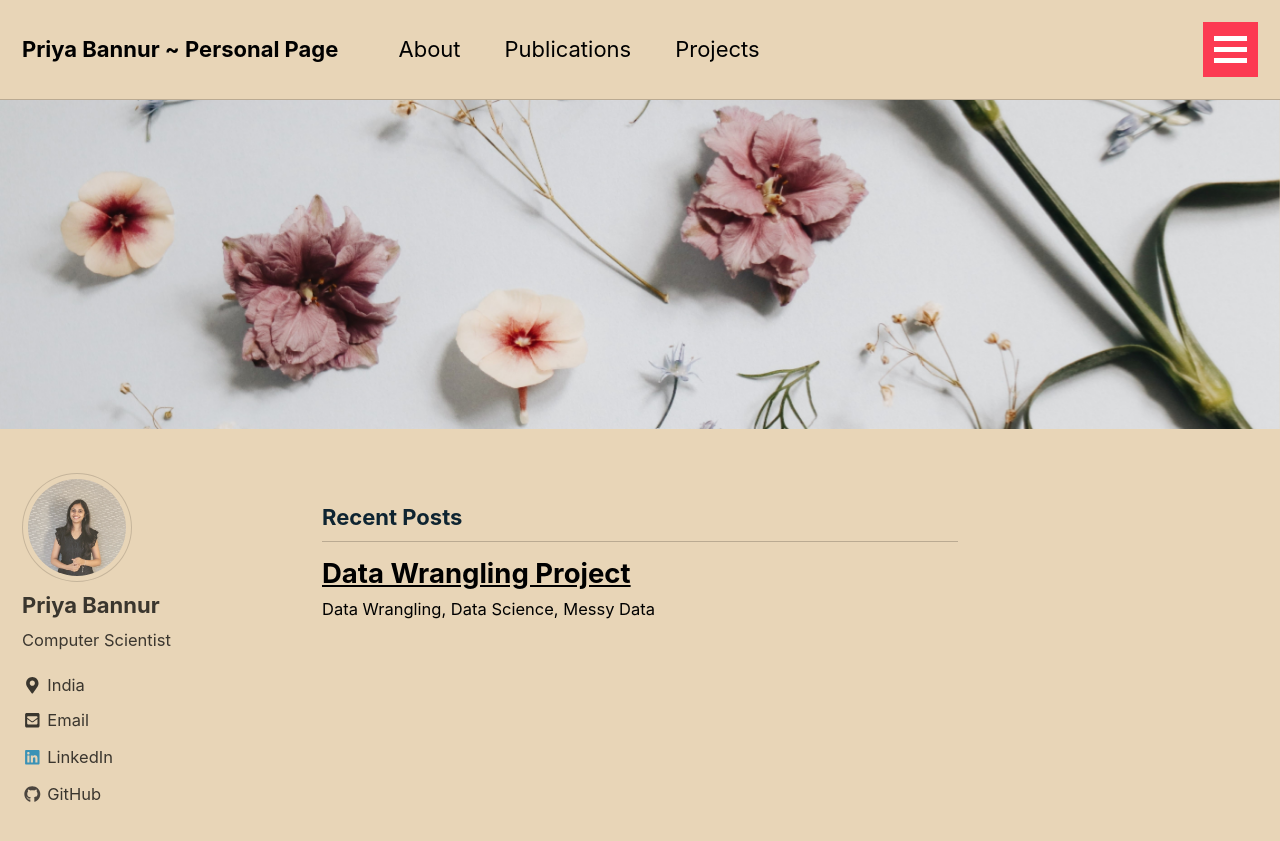
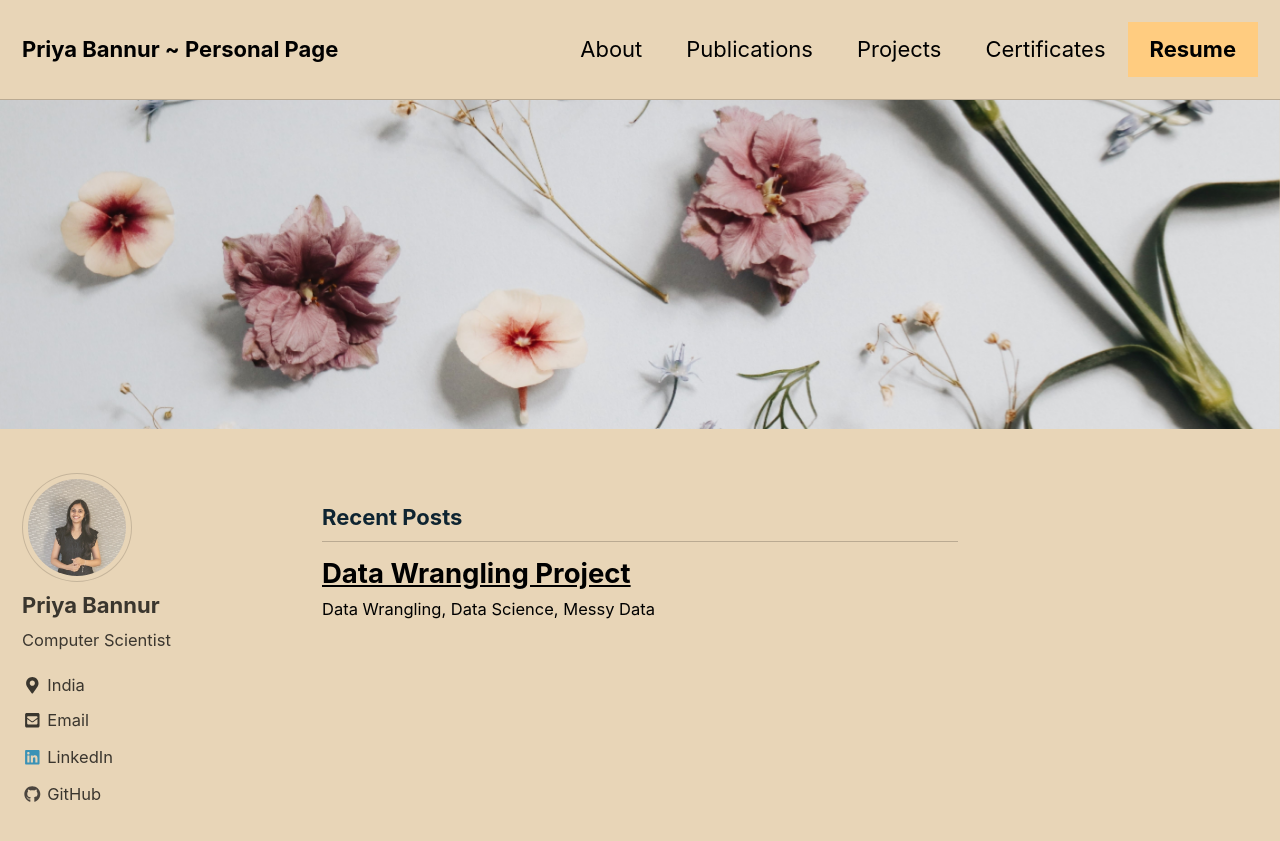
Before and after one commit to Priya-SB/Priya-SB.github.io, a Jekyll site: the page built from index.html, in a window 1280 px wide and 900 px high. Shown: the top 841 px of the window. Built offline with Jekyll 4.4.1, drawn with Linux system fonts in a browser that asks for light colours; nearby versions of some CDN libraries; the list of posts is cut into pages by our own code.

Commit message:
Update masthead.html

```diff
--- a/_includes/masthead.html
+++ b/_includes/masthead.html
@@ -16,12 +16,7 @@
           {% endfor %}
         </ul>
 
-        <ul class="visible-links">
-          {% for link in site.data.navigation.main %}
-            {% assign domain = site.url %}
-              <span style="background-color: #ffcc80"><href="PriyaBannur.pdf"><b>Resume</b></a></span>
-          {% endfor %}
-        </ul>
+        <span style="background-color: #ffcc80"><a href="{{ '/' | absolute_url }}/PriyaBannur.pdf"><b>Resume</b></a></span>
 
         {% if site.search == true %}
         <button class="search__toggle" type="button">
```
